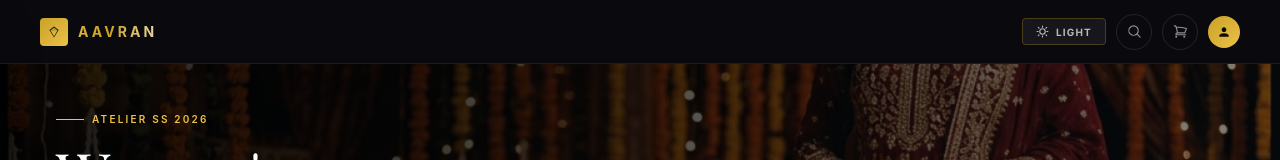
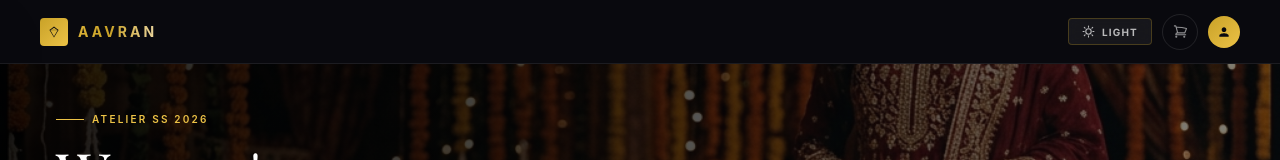
Before and after one commit to sonu98-btech/Aavran---A-Clothing-WebSite, a React (Vite) app in the folder Frontend/: page /shop in a window 1280 px wide. Shown: the top 160 px of the page. Built offline with nearby package versions, Linux system fonts and the light colour scheme; no server answers; a web font is replaced by a local one.

Commit message:
refactor: remove unused search button from Shop component

```diff
--- a/Frontend/src/features/product/pages/Shop.jsx
+++ b/Frontend/src/features/product/pages/Shop.jsx
@@ -333,9 +333,6 @@ const Shop = () => {
 
         <div className="flex items-center gap-2.5">
           <ThemeToggle />
-          <button className="w-9 h-9 rounded-full flex items-center justify-center border border-[#8b6914]/20 dark:border-white/10 text-[#5a4520] dark:text-white/55 hover:border-[#8b6914] hover:text-[#8b6914] dark:hover:border-[#c9a227] dark:hover:text-[#c9a227] transition-all">
-            <SearchIcon size={15} />
-          </button>
           <Link to="/cart" className="w-9 h-9 rounded-full flex items-center justify-center border border-[#8b6914]/20 dark:border-white/10 text-[#5a4520] dark:text-white/55 hover:border-[#8b6914] hover:text-[#8b6914] dark:hover:border-[#c9a227] dark:hover:text-[#c9a227] transition-all no-underline">
             <CartIcon size={15} />
           </Link>
```
